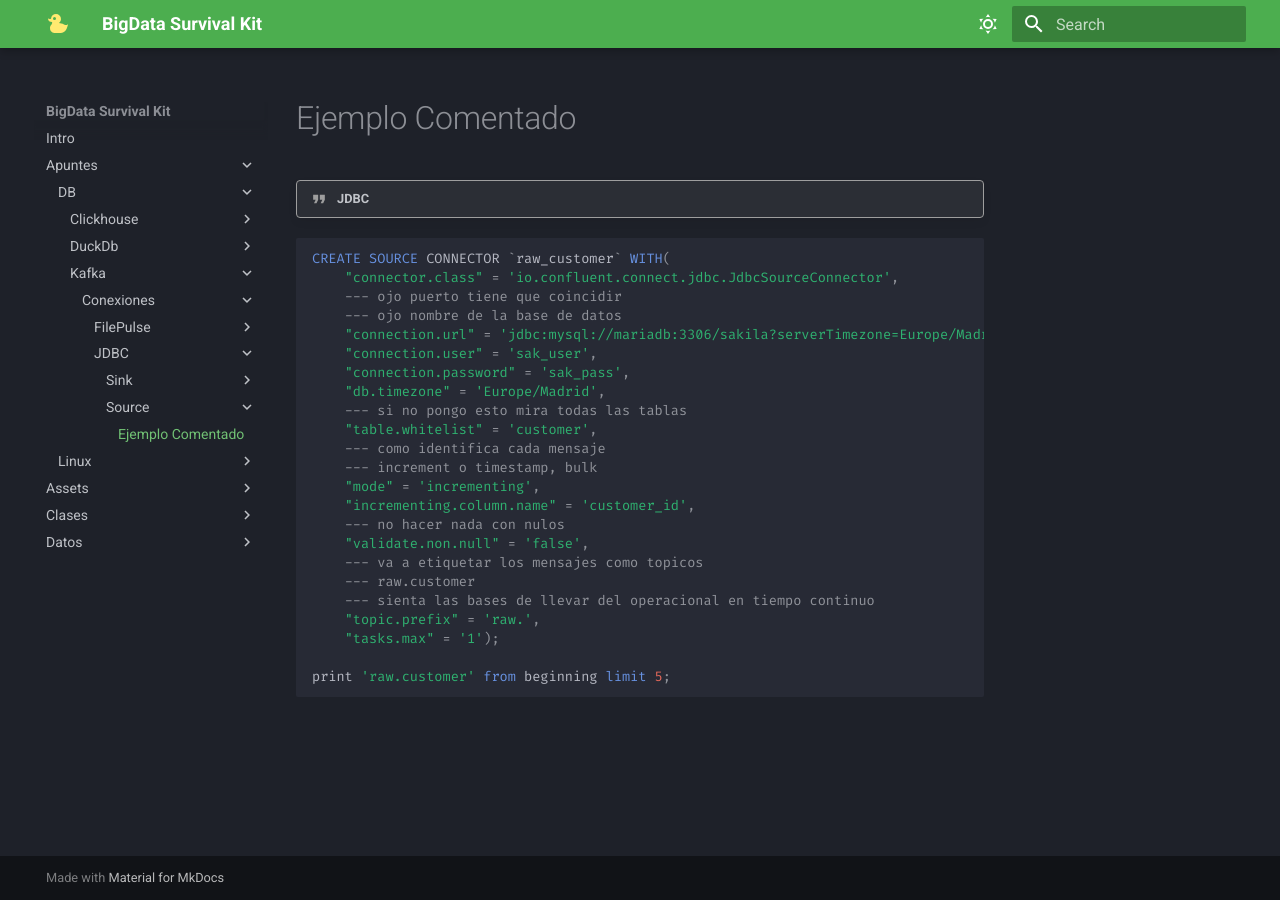
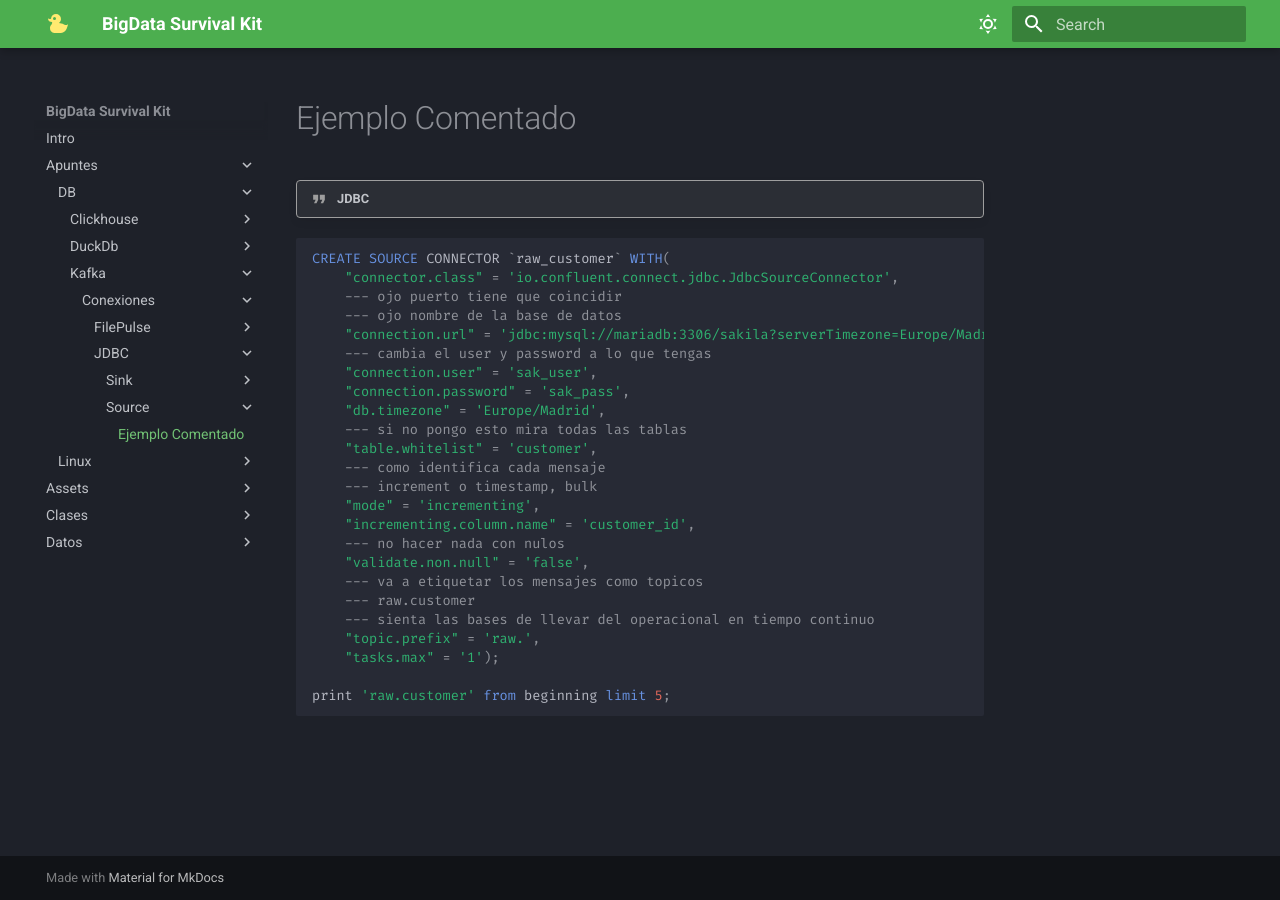
Before and after one commit to alejandroFili/BigData-SurvivalKit, an MkDocs documentation site: the page built from docs/Apuntes/DB/Kafka/Conexiones/JDBC/Source/EjemploComentado.md, in a window 1280 px wide. Built offline with MkDocs 1.6.1 and Material for MkDocs 9.7.7, drawn with Linux system fonts in a browser that asks for light colours.

Commit message:
EjemploComentado - sobre user

```diff
--- a/docs/Apuntes/DB/Kafka/Conexiones/JDBC/Source/EjemploComentado.md
+++ b/docs/Apuntes/DB/Kafka/Conexiones/JDBC/Source/EjemploComentado.md
@@ -8,6 +8,7 @@
     --- ojo puerto tiene que coincidir
     --- ojo nombre de la base de datos
     "connection.url" = 'jdbc:mysql://mariadb:3306/sakila?serverTimezone=Europe/Madrid',
+    --- cambia el user y password a lo que tengas
     "connection.user" = 'sak_user',
     "connection.password" = 'sak_pass',
     "db.timezone" = 'Europe/Madrid',
```
